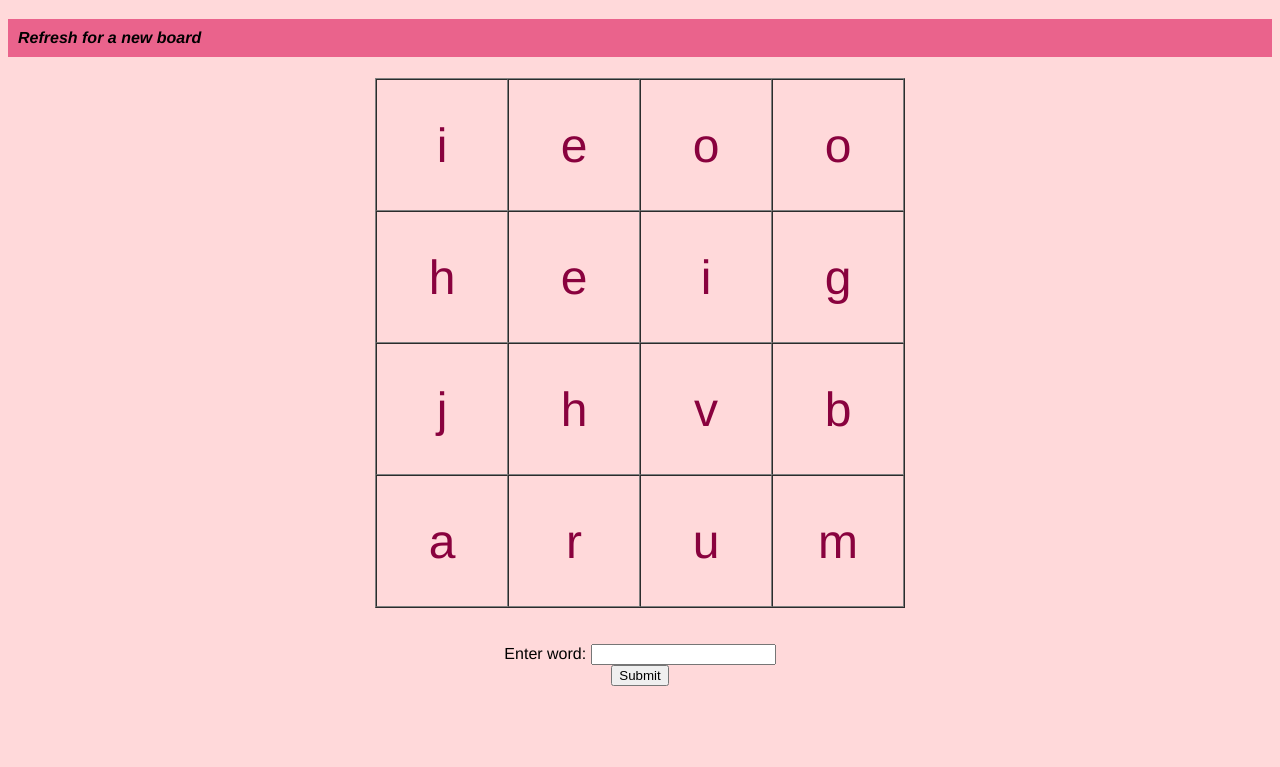
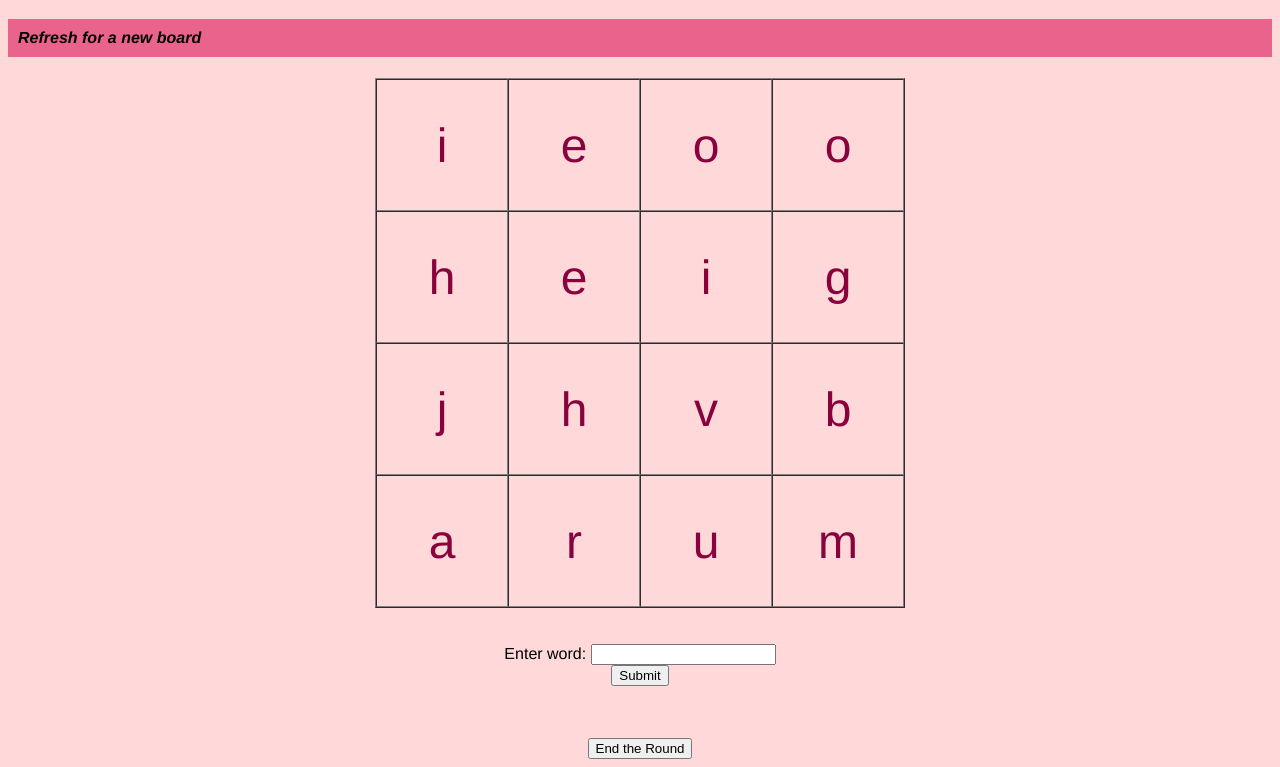
Before and after one commit to jaderrrr/Boggle, a plain HTML site: page auto-game.html in a window 1280 px wide. Shown: the part 81-848 px from the top of the page. Before the commit the page ends 800 px from the top, so only its background shows below. Drawn offline with Linux system fonts and the light colour scheme.

Commit message:
Update auto-game.html

```diff
--- a/auto-game.html
+++ b/auto-game.html
@@ -250,6 +250,10 @@
 
 			searchBoard(board);
 
+			wordsFound = wordsFound.filter(function(item, pos) {
+				return wordsFound.indexOf(item) == pos;
+			})
+
 			console.log(wordsFound);
 
 			//http://projects.exeter.ac.uk/brad/boggle/braggle.htm big credit, knew nothing about js so this helped a LOT
@@ -274,7 +278,7 @@
 				}
 
 
-				document.write("</table></center>")
+				document.write("</table></center>");
 			}
 
 
@@ -295,6 +299,11 @@
 
 			<p id="test"> </p>
 
+			<br>
+			<br>
+
+			<button onclick="showAnswers()">End the Round</button>
+
 		</center>
 
 		<script>
@@ -306,6 +315,21 @@
 				document.getElementById("test").innerHTML = word;
 			}
 
+			function showAnswers() {
+
+				document.write("<p>");
+
+				var text = "";
+
+				for (let i = 0; i < wordsFound.length; i++) {
+					text += wordsFound[i] + ", ";
+				}
+
+				document.write(text);
+
+				document.write("</p>");
+			}
+
 
 		</script>
 
```
